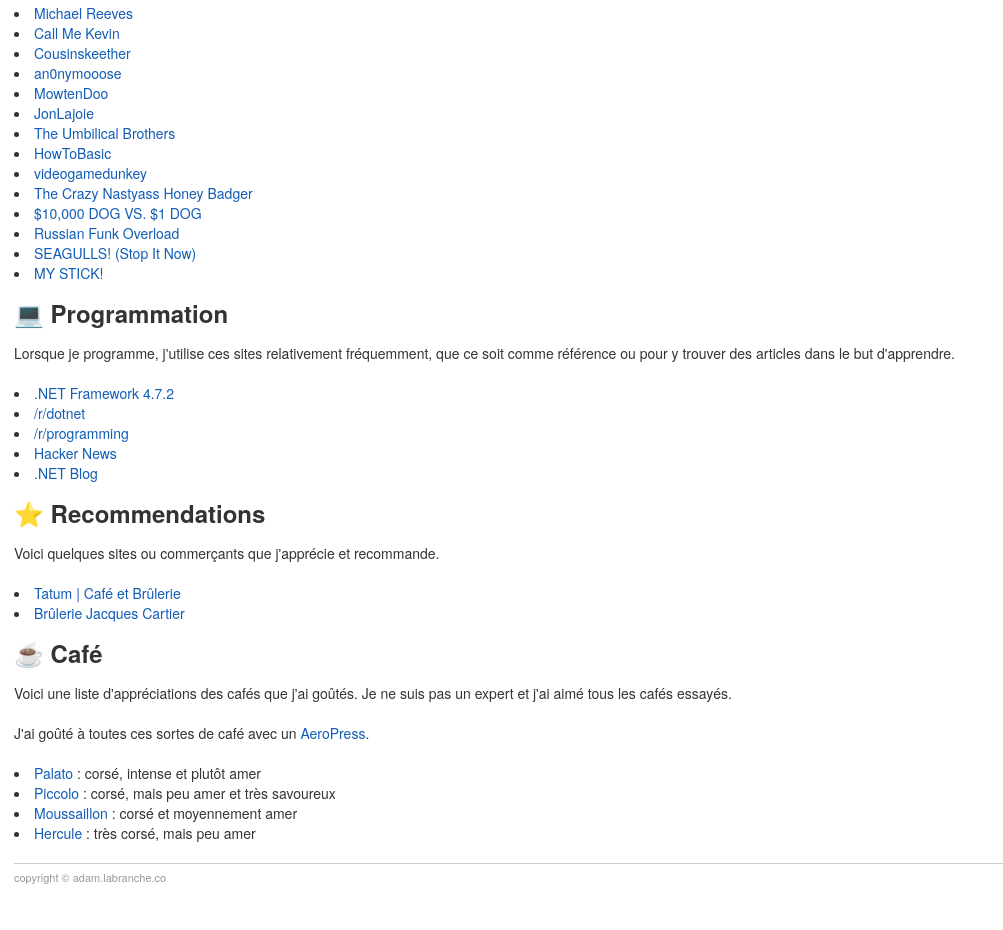
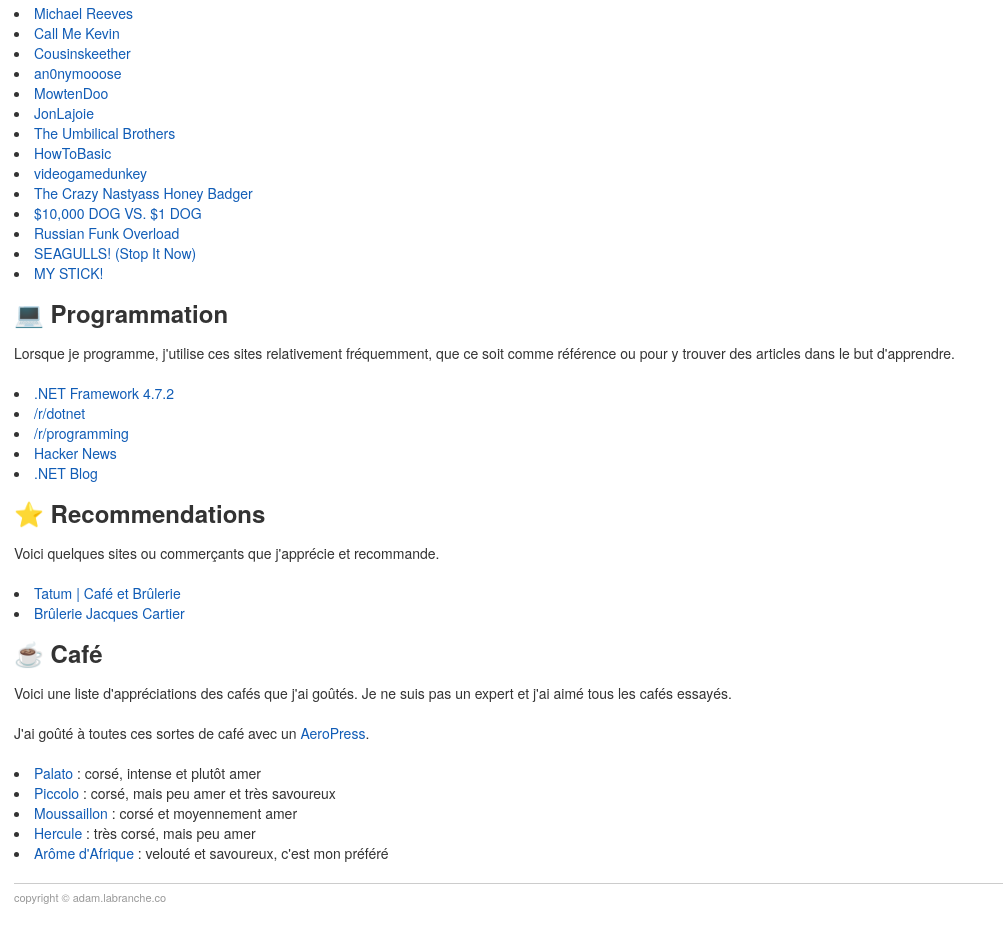
Before and after one commit to madbranch/madbranch.github.com, a plain HTML site: page index.htm in a window 1280 px wide. Shown: the part 484-1414 px from the top of the page, without its empty margins (0-1003 px from the left). Drawn offline with Linux system fonts and the light colour scheme.

Commit message:
Adds one coffee

```diff
--- a/index.htm
+++ b/index.htm
@@ -109,6 +109,7 @@
           <li><a href="https://www.tatum.ca/boutique/cafe/espresso/piccolo/">Piccolo</a> : corsé, mais peu amer et très savoureux</li>
           <li><a href="https://bruleriejacquescartier.ca/product/moussaillon/">Moussaillon</a> : corsé et moyennement amer</li>
           <li><a href="https://www.tatum.ca/boutique/cafe/espresso/hercule/">Hercule</a> : très corsé, mais peu amer</li>
+          <li><a href="https://www.tatum.ca/boutique/cafe/filtre/arome-dafrique">Arôme d'Afrique</a> : velouté et savoureux, c'est mon préféré</li>
         </ul>
       </article>
     </main>
```
